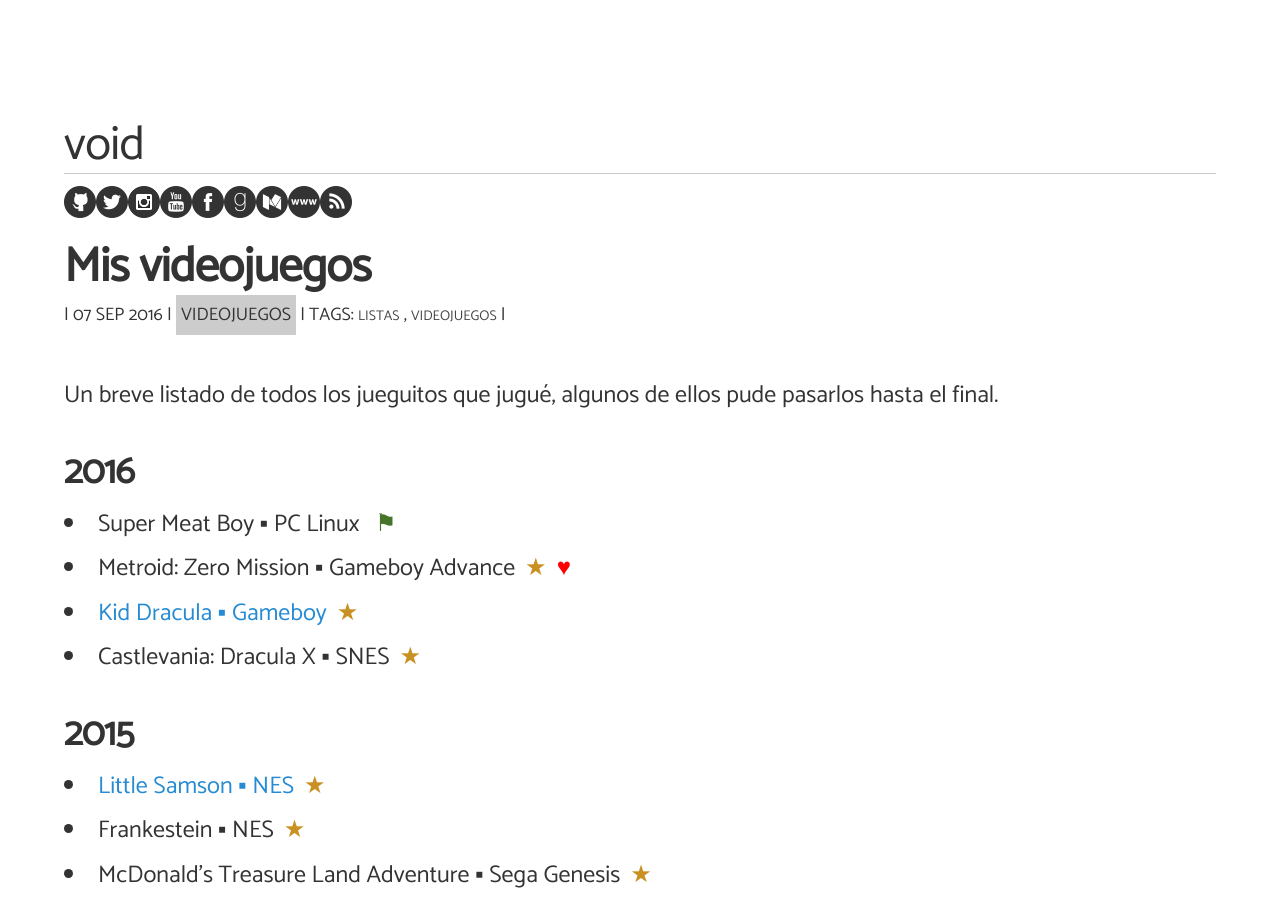
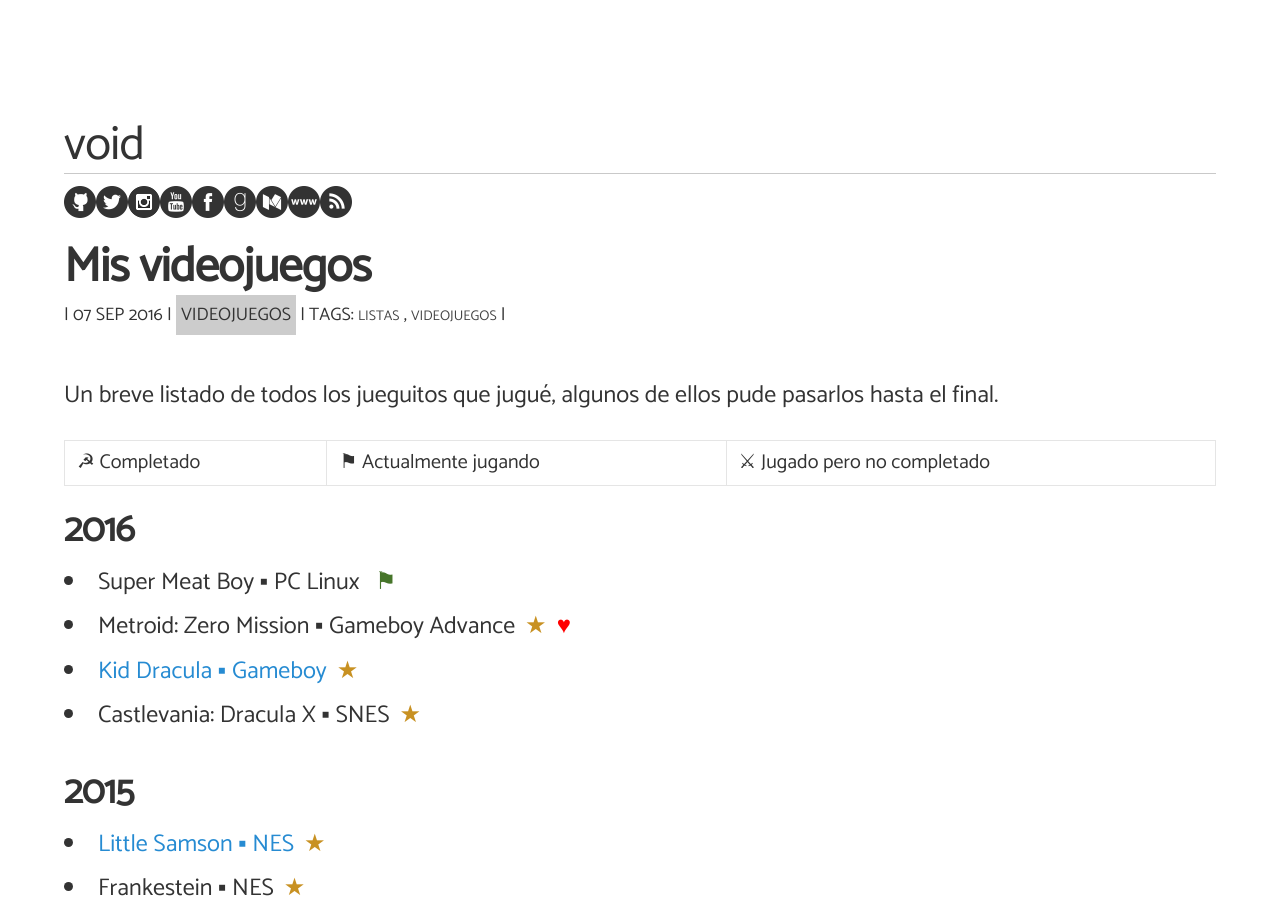
Before and after one commit to angelsimon/angelsimon.github.io, a Jekyll site: the page built from _posts/2016-09-07-jueguitos-que-termine.md, in a window 1280 px wide and 900 px high. Built offline with Jekyll 4.4.1, drawn with Linux system fonts in a browser that asks for light colours; nearby versions of some CDN libraries; comment, search, counter and statistics services are not loaded.

Commit message:
Update 2016-09-07-jueguitos-que-termine.md

```diff
--- a/_posts/2016-09-07-jueguitos-que-termine.md
+++ b/_posts/2016-09-07-jueguitos-que-termine.md
@@ -8,6 +8,8 @@
 visible: true
 ---
 Un breve listado de todos los jueguitos que jugué, algunos de ellos pude pasarlos hasta el final.
+
+<span class="playing">&#9773;</span> Completado | <span class="playing">&#9873;</span> Actualmente jugando | <span class="playing">&#9876;</span> Jugado pero no completado
 
 <h2>2016</h2>
 <ul>
```
